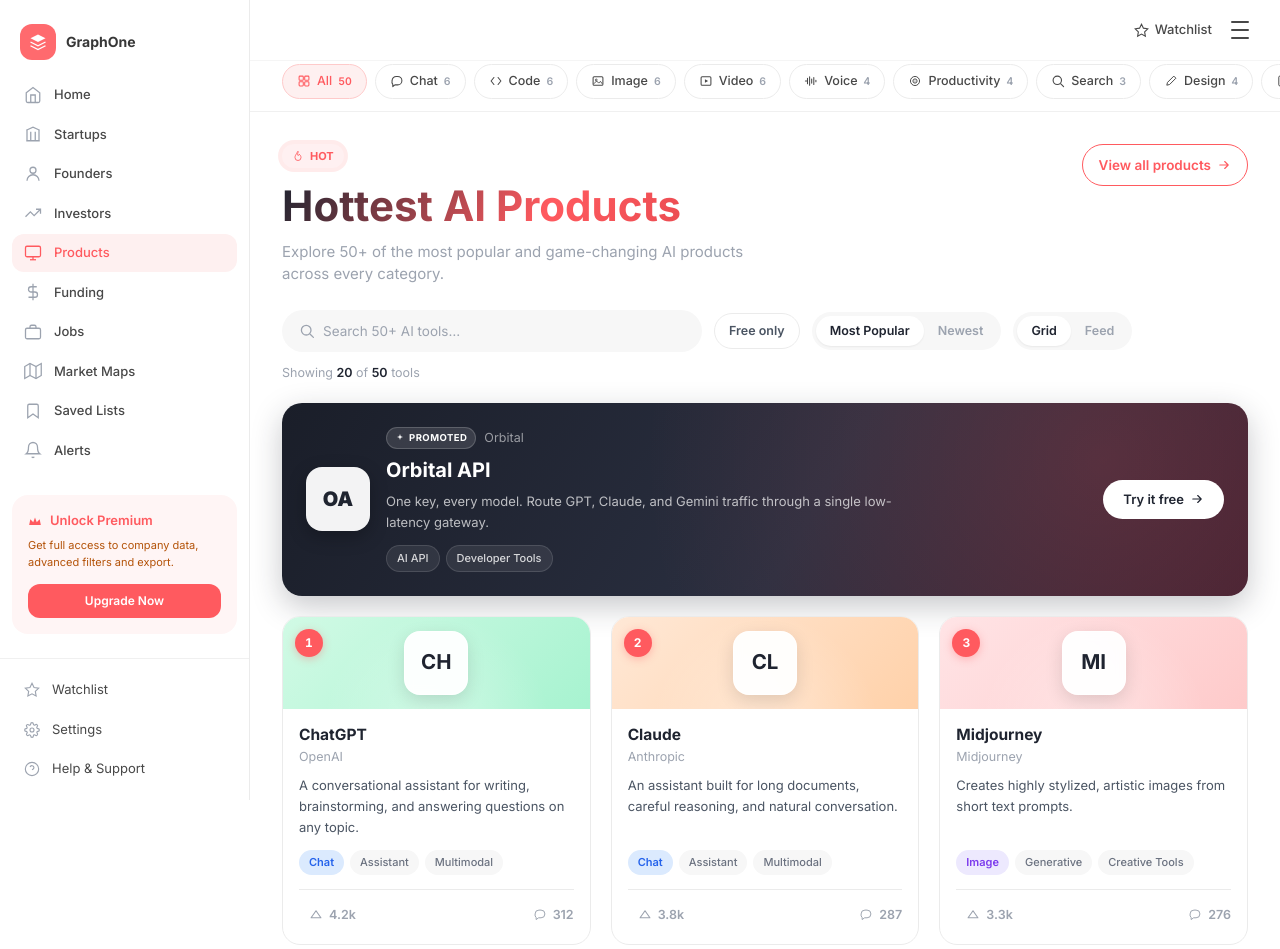
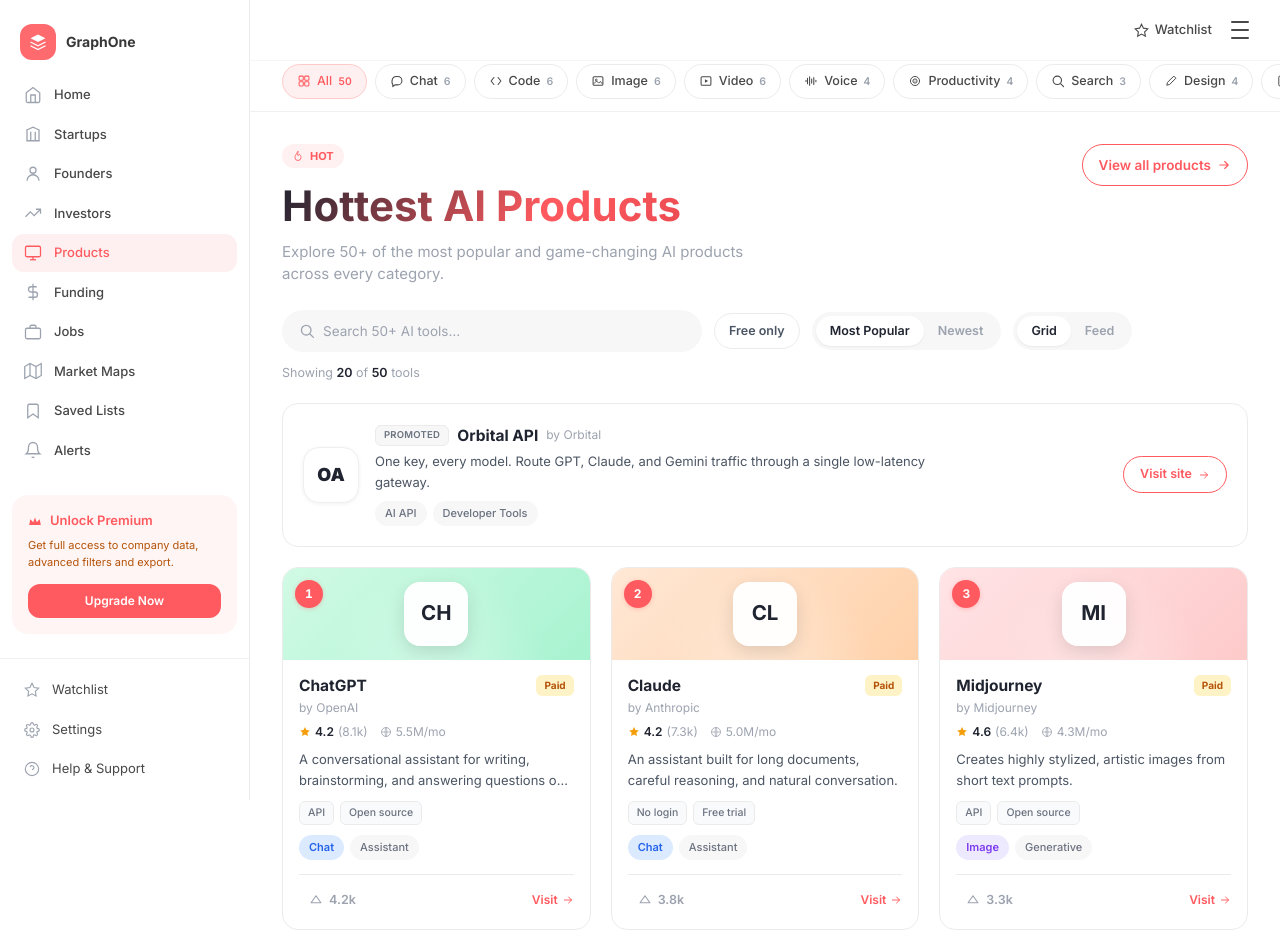
Before and after one commit to ayusho-o/Atlas-intellignce, a Next.js app: page /products in a window 1280 px wide. Shown: the top 949 px of the page. Built offline with nearby package versions, Linux system fonts and the light colour scheme.

Commit message:
feat: enrich products page - interleaved sponsors, free-by-category browse, Toolify content, PH-clean polish

```diff
--- a/src/app/products/page.tsx
+++ b/src/app/products/page.tsx
@@ -88,6 +88,8 @@
   bolt: (p) => (<svg viewBox="0 0 20 20" fill="none" {...p}><path d="M11 2L4 12h5l-1 6 8-10h-5l1-6z" stroke="currentColor" strokeWidth="1.4" strokeLinejoin="round"/></svg>),
   bars: (p) => (<svg viewBox="0 0 20 20" fill="none" {...p}><path d="M4 16V11M9 16V6M14 16V9M17 16V4" stroke="currentColor" strokeWidth="1.6" strokeLinecap="round"/></svg>),
   sparkle: (p) => (<svg viewBox="0 0 20 20" fill="none" {...p}><path d="M10 2l1.4 4.6L16 8l-4.6 1.4L10 14l-1.4-4.6L4 8l4.6-1.4L10 2z" fill="currentColor"/></svg>),
+  star: (p) => (<svg viewBox="0 0 20 20" fill="currentColor" {...p}><path d="M10 1.5l2.47 5 5.53.8-4 3.9.94 5.5L10 14.1l-4.94 2.6.94-5.5-4-3.9 5.53-.8z"/></svg>),
+  globe: (p) => (<svg viewBox="0 0 20 20" fill="none" {...p}><circle cx="10" cy="10" r="7.5" stroke="currentColor" strokeWidth="1.4"/><path d="M2.5 10h15M10 2.5c2 2.2 2 12.8 0 15M10 2.5c-2 2.2-2 12.8 0 15" stroke="currentColor" strokeWidth="1.2"/></svg>),
   arrow: (p) => (<svg viewBox="0 0 20 20" fill="none" {...p}><path d="M4 10h12M11 5l5 5-5 5" stroke="currentColor" strokeWidth="1.6" strokeLinecap="round" strokeLinejoin="round"/></svg>),
   upvote: ({ filled, ...p }) => (<svg viewBox="0 0 20 20" {...p}><path d="M10 4L17 14H3L10 4Z" fill={filled ? COLORS.red : "none"} stroke={filled ? COLORS.red : COLORS.gray} strokeWidth="1.6" strokeLinejoin="round"/></svg>),
   comment: (p) => (<svg viewBox="0 0 20 20" fill="none" {...p}><path d="M3 8.5a5.5 5.5 0 015.5-5.5h3A5.5 5.5 0 0117 8.5v0a5.5 5.5 0 01-5.5 5.5H8l-3.5 2.5v-2.8A5.5 5.5 0 013 8.5z" stroke="currentColor" strokeWidth="1.4" strokeLinejoin="round"/></svg>),
@@ -212,6 +214,16 @@
 
 const PRODUCTS = RAW.map((row, i) => {
   const [name, maker, categoryId, tagline, url, upvotes, comments, ago, isFree] = row;
+  // Derive Toolify-style metadata deterministically from existing fields
+  const pricing = isFree
+    ? (upvotes > 1000 ? "Freemium" : "Free")
+    : (upvotes > 2000 ? "Paid" : "Freemium");
+  const rating = (4.2 + ((upvotes % 8) / 10)).toFixed(1); // 4.2–4.9
+  const reviews = Math.round(upvotes * 1.7 + comments * 3);
+  const visitsNum = Math.round(upvotes * 1.3 + 40); // in thousands
+  const visits = visitsNum >= 1000 ? `${(visitsNum / 1000).toFixed(1)}M` : `${visitsNum}K`;
+  const FEATURE_POOL = ["API", "No login", "Open source", "Free trial", "Chrome ext.", "Mobile app"];
+  const features = [FEATURE_POOL[i % FEATURE_POOL.length], FEATURE_POOL[(i + 2) % FEATURE_POOL.length]];
   return {
     id: `prod-${i + 1}`,
     name,
@@ -223,6 +235,11 @@
     comments,
     launchedAt: daysAgo(ago),
     isFree,
+    pricing,
+    rating,
+    reviews,
+    visits,
+    features,
     gradient: GRADIENTS[i % GRADIENTS.length],
     monogram: name.replace(/[^A-Za-z0-9]/g, "").slice(0, 2).toUpperCase(),
     topics: TOPIC_CHIPS[categoryId] || [],
@@ -230,7 +247,9 @@
 });
 
 // One sponsored slot pinned to the top of the feed (Product Hunt pattern).
-// Visually distinct from organic results via the PROMOTED label + outline.
+// Sponsored slots (Product Hunt / Toolify pattern). Kept visually quieter than
+// organic cards — light card + small "Promoted" tag — and interleaved through
+// the feed rather than all pinned at the top.
 const PROMOTED = {
   id: "promoted-1",
   name: "Orbital API",
@@ -242,6 +261,30 @@
   monogram: "OA",
   topics: ["AI API", "Developer Tools"],
 };
+
+const SPONSORS = [
+  PROMOTED,
+  {
+    id: "promoted-2",
+    name: "Nimbus Deploy",
+    maker: "Nimbus",
+    categoryId: "code",
+    tagline: "Ship AI apps to production in one command. Auto-scaling GPU infra with zero config.",
+    url: "#",
+    monogram: "ND",
+    topics: ["DevOps", "GPU Cloud"],
+  },
+  {
+    id: "promoted-3",
+    name: "Lumen Analytics",
+    maker: "Lumen",
+    categoryId: "data",
+    tagline: "Turn product usage into plain-English insights. Connect your warehouse and just ask.",
+    url: "#",
+    monogram: "LA",
+    topics: ["Analytics", "BI"],
+  },
+];
 
 /* ---------------------------- date-bucket helpers (BetaList-style feed) ---------------------------- */
 function bucketLabel(daysSince) {
@@ -300,7 +343,7 @@
 
   return (
     <div
-      className="product-card group relative flex flex-col rounded-[18px] overflow-hidden"
+      className="product-card group relative flex flex-col rounded-2xl overflow-hidden"
       style={{ border: `1px solid ${COLORS.border}`, background: "#fff" }}
     >
       {/* Gradient header with centered logo */}
@@ -338,19 +381,55 @@
 
       {/* Body */}
       <div className="flex-1 flex flex-col px-4 pt-3.5 pb-4">
-        <div className="flex items-center gap-2">
+        <div className="flex items-center justify-between gap-2">
           <a href={product.url} target="_blank" rel="noreferrer" className="text-[15.5px] font-bold hover:underline truncate" style={{ color: COLORS.dark }}>
             {product.name}
           </a>
+          {/* Pricing badge */}
+          <span
+            className="text-[10px] font-bold px-2 py-[3px] rounded-md flex-shrink-0"
+            style={
+              product.pricing === "Free"
+                ? { background: "#DCFCE7", color: "#16A34A" }
+                : product.pricing === "Freemium"
+                ? { background: "#EFF6FF", color: "#2563EB" }
+                : { background: "#FEF3C7", color: "#B45309" }
+            }
+          >
+            {product.pricing}
+          </span>
         </div>
-        <span className="text-[12.5px] mt-0.5" style={{ color: COLORS.gray }}>{product.maker}</span>
-        <p className="text-[13px] mt-2 leading-relaxed flex-1 line-clamp-3" style={{ color: "#4B5563" }}>{product.tagline}</p>
+        <span className="text-[12px] mt-0.5" style={{ color: COLORS.gray }}>by {product.maker}</span>
 
-        <div className="flex items-center gap-1.5 mt-3 flex-wrap">
+        {/* Rating + visits metadata row */}
+        <div className="flex items-center gap-3 mt-1.5">
+          <span className="flex items-center gap-1 text-[12px] font-semibold" style={{ color: "#1F2430" }}>
+            <I.star className="w-3 h-3" style={{ color: "#F59E0B" }} />
+            {product.rating}
+            <span className="font-normal" style={{ color: COLORS.gray }}>({product.reviews >= 1000 ? `${(product.reviews / 1000).toFixed(1)}k` : product.reviews})</span>
+          </span>
+          <span className="flex items-center gap-1 text-[12px]" style={{ color: COLORS.gray }}>
+            <I.globe className="w-3 h-3" />
+            {product.visits}/mo
+          </span>
+        </div>
+
+        <p className="text-[13px] mt-2 leading-relaxed flex-1 line-clamp-2" style={{ color: "#4B5563" }}>{product.tagline}</p>
+
+        {/* Feature chips */}
+        <div className="flex items-center gap-1.5 mt-2.5 flex-wrap">
+          {product.features.map((f) => (
+            <span key={f} className="text-[10.5px] font-medium px-2 py-[3px] rounded-md" style={{ background: "#F9FAFB", color: "#6B7280", border: `1px solid ${COLORS.border}` }}>
+              {f}
+            </span>
+          ))}
+        </div>
+
+        <div className="flex items-center gap-1.5 mt-2.5 flex-wrap">
           <span className="text-[11px] font-semibold px-2.5 py-1 rounded-full" style={{ background: tag.bg, color: tag.color }}>
             {category?.label}
           </span>
-          {product.topics.map((t) => (
+          {product.topics.slice(0, 1).map((t) => (
             <span key={t} className="topic-chip text-[11px] font-medium px-2.5 py-1 rounded-full" style={{ background: COLORS.bg, color: "#6B7280" }}>
               {t}
             </span>
@@ -366,10 +445,15 @@
             <I.upvote filled={isUpvoted} className="w-3.5 h-3.5" />
             {displayUpvotes >= 1000 ? `${(displayUpvotes / 1000).toFixed(1)}k` : displayUpvotes}
           </button>
-          <span className="flex items-center gap-1.5 text-[12.5px] font-semibold" style={{ color: COLORS.gray }}>
-            <I.comment className="w-3.5 h-3.5" />
-            {product.comments}
-          </span>
+          <a
+            href={product.url}
+            target="_blank"
+            rel="noreferrer"
+            className="flex items-center gap-1 text-[12px] font-semibold hover:underline"
+            style={{ color: COLORS.red }}
+          >
+            Visit <I.arrow className="w-3 h-3" />
+          </a>
         </div>
       </div>
     </div>
@@ -379,35 +463,32 @@
 function PromotedCard({ product }) {
   return (
     <div
-      className="promoted-card relative flex flex-col sm:flex-row sm:items-center gap-4 rounded-[20px] overflow-hidden p-5 sm:p-6"
-      style={{ background: "linear-gradient(120deg,#1A1E29 0%,#2A2F40 55%,#3A2030 100%)", boxShadow: "0 10px 30px rgba(31,36,48,.25)" }}
+      className="promoted-card flex flex-col sm:flex-row sm:items-center gap-4 rounded-2xl p-4 sm:p-5"
+      style={{ background: "#fff", border: `1px solid ${COLORS.border}` }}
     >
-      {/* glow accent */}
-      <div className="absolute inset-0 pointer-events-none" style={{ background: "radial-gradient(circle at 85% 30%, rgba(255,90,95,.18), transparent 55%)" }} />
-
       {/* Logo */}
       <div
-        className="relative z-10 w-16 h-16 rounded-2xl flex items-center justify-center flex-shrink-0 overflow-hidden"
-        style={{ background: "rgba(255,255,255,.95)", boxShadow: "0 6px 18px rgba(0,0,0,0.25)" }}
+        className="w-14 h-14 rounded-2xl flex items-center justify-center flex-shrink-0 overflow-hidden"
+        style={{ background: "#fff", border: "1px solid #EFEFEF", boxShadow: "0 1px 4px rgba(16,24,40,.06)" }}
       >
-        <span className="text-[20px] font-black" style={{ color: "#1F2430" }}>{product.monogram}</span>
+        <span className="text-[18px] font-black" style={{ color: COLORS.dark }}>{product.monogram}</span>
       </div>
 
       {/* Content */}
-      <div className="relative z-10 flex-1 min-w-0">
-        <div className="flex items-center gap-2 flex-wrap mb-1.5">
-          <span className="text-[9.5px] font-bold uppercase tracking-wider px-2 py-[3px] rounded-full flex items-center gap-1" style={{ background: "rgba(255,255,255,.12)", color: "#fff", border: "1px solid rgba(255,255,255,.18)" }}>
-            <I.sparkle className="w-2.5 h-2.5" /> Promoted
+      <div className="flex-1 min-w-0">
+        <div className="flex items-center gap-2 flex-wrap mb-1">
+          <span className="text-[9.5px] font-semibold uppercase tracking-wide px-2 py-[2px] rounded-md" style={{ background: COLORS.bg, color: "#6B7280", border: `1px solid ${COLORS.border}` }}>
+            Promoted
           </span>
-          <span className="text-[12.5px]" style={{ color: "rgba(255,255,255,.55)" }}>{product.maker}</span>
-        </div>
-        <a href={product.url} className="text-[18px] sm:text-[20px] font-bold hover:underline block" style={{ color: "#fff" }}>
+          <a href={product.url} className="text-[15.5px] font-bold hover:underline" style={{ color: COLORS.dark }}>
             {product.name}
           </a>
-        <p className="text-[13px] mt-1.5 leading-relaxed max-w-[520px]" style={{ color: "rgba(255,255,255,.7)" }}>{product.tagline}</p>
-        <div className="flex items-center gap-1.5 mt-3 flex-wrap">
+          <span className="text-[12px]" style={{ color: COLORS.gray }}>by {product.maker}</span>
+        </div>
+        <p className="text-[13px] leading-relaxed max-w-[560px]" style={{ color: "#4B5563" }}>{product.tagline}</p>
+        <div className="flex items-center gap-1.5 mt-2 flex-wrap">
           {product.topics.map((t) => (
-            <span key={t} className="text-[11px] font-medium px-2.5 py-1 rounded-full" style={{ background: "rgba(255,255,255,.08)", color: "rgba(255,255,255,.8)", border: "1px solid rgba(255,255,255,.12)" }}>
+            <span key={t} className="text-[11px] font-medium px-2.5 py-1 rounded-full" style={{ background: COLORS.bg, color: "#6B7280" }}>
               {t}
             </span>
           ))}
@@ -417,10 +498,10 @@
       {/* CTA */}
       <a
         href={product.url}
-        className="btn-press relative z-10 flex items-center justify-center gap-1.5 text-[13px] font-semibold px-5 py-2.5 rounded-full flex-shrink-0 self-start sm:self-center"
-        style={{ background: "#fff", color: "#1F2430" }}
+        className="btn-outline-red flex items-center justify-center gap-1.5 text-[12.5px] font-semibold px-4 py-2 rounded-full flex-shrink-0 self-start sm:self-center"
+        style={{ border: `1.5px solid ${COLORS.red}`, color: COLORS.red, background: "#fff" }}
       >
-        Try it free <I.arrow className="w-3.5 h-3.5" />
+        Visit site <I.arrow className="w-3 h-3" />
       </a>
     </div>
   );
@@ -531,22 +612,26 @@
         .no-scrollbar::-webkit-scrollbar{display:none}
         .no-scrollbar{scrollbar-width:none}
 
-        /* Product card hover lift */
+        /* ── Card hover — richer lift + logo/header motion ── */
         .product-card {
-          transition: transform .2s ease, box-shadow .2s ease, border-color .2s ease;
+          transition: transform .22s cubic-bezier(.22,1,.36,1), box-shadow .22s ease, border-color .22s ease;
         }
         .product-card:hover {
-          transform: translateY(-3px);
-          box-shadow: 0 12px 32px rgba(0,0,0,.08), 0 2px 8px rgba(0,0,0,.04) !important;
+          transform: translateY(-5px);
+          box-shadow: 0 16px 36px rgba(16,24,40,.12), 0 3px 10px rgba(16,24,40,.05) !important;
           border-color: #D0D5DD !important;
         }
+        .card-header-bg { transition: transform .45s ease; }
+        .product-card:hover .card-header-bg { transform: scale(1.08); }
+        .monogram-tile { transition: transform .3s cubic-bezier(.34,1.56,.64,1); }
+        .product-card:hover .monogram-tile { transform: scale(1.06) translateY(-2px); }
 
-        /* Upvote button pulse */
+        /* Upvote button press */
         .upvote-btn {
-          transition: transform .15s ease, color .15s ease;
+          transition: background .15s ease, color .15s ease;
         }
         .upvote-btn:active {
-          transform: scale(.88);
+          transform: scale(.94);
         }
 
         /* Feed row hover */
@@ -561,13 +646,12 @@
           background: #F8F9FB;
         }
 
-        /* Category pill hover */
+        /* Category pill hover — subtle */
         .cat-pill {
-          transition: all .15s ease;
+          transition: background .15s ease, border-color .15s ease, color .15s ease;
         }
         .cat-pill:hover {
-          transform: scale(1.03);
-          box-shadow: 0 2px 8px rgba(0,0,0,.06);
+          border-color: #D0D5DD;
         }
 
         /* Search bar focus */
@@ -581,22 +665,10 @@
           background: #fff !important;
         }
 
-        /* Promoted card shimmer */
+        /* Promoted card — quiet, no shimmer */
         .promoted-card {
           position: relative;
           overflow: hidden;
-        }
-        .promoted-card::before {
-          content: '';
-          position: absolute;
-          top: 0; left: -100%;
-          width: 50%; height: 100%;
-          background: linear-gradient(90deg, transparent, rgba(255,255,255,.08), transparent);
-          animation: shimmer 3s infinite;
-        }
-        @keyframes shimmer {
-          0% { left: -100%; }
-          100% { left: 200%; }
         }
 
         /* Responsive */
@@ -636,31 +708,13 @@
           transform: translateY(-1px);
         }
 
-        /* ── Entrance animations ── */
+        /* ── Entrance animations (hero + controls only, no card stagger) ── */
         @keyframes fadeUp {
-          from { opacity: 0; transform: translateY(14px); }
+          from { opacity: 0; transform: translateY(10px); }
           to   { opacity: 1; transform: translateY(0); }
         }
-        @keyframes fadeIn {
-          from { opacity: 0; }
-          to   { opacity: 1; }
-        }
-        .products-hero { animation: fadeUp .5s cubic-bezier(.22,1,.36,1) both; }
-        .products-controls { animation: fadeUp .5s cubic-bezier(.22,1,.36,1) .08s both; }
-
-        /* Staggered card entrance */
-        .product-card {
-          animation: fadeUp .45s cubic-bezier(.22,1,.36,1) both;
-        }
-        .products-grid > *:nth-child(1)  .product-card,
-        .products-grid > .product-card:nth-child(1)  { animation-delay: .02s; }
-        .products-grid > .product-card:nth-child(2)  { animation-delay: .06s; }
-        .products-grid > .product-card:nth-child(3)  { animation-delay: .10s; }
-        .products-grid > .product-card:nth-child(4)  { animation-delay: .14s; }
-        .products-grid > .product-card:nth-child(5)  { animation-delay: .18s; }
-        .products-grid > .product-card:nth-child(6)  { animation-delay: .22s; }
-        .products-grid > .product-card:nth-child(7)  { animation-delay: .26s; }
-        .products-grid > .product-card:nth-child(8)  { animation-delay: .30s; }
+        .products-hero { animation: fadeUp .4s ease both; }
+        .products-controls { animation: fadeUp .4s ease .06s both; }
 
         /* Gradient hero title */
         .hero-title {
@@ -670,44 +724,34 @@
           -webkit-text-fill-color: transparent;
         }
 
-        /* HOT badge gentle pulse */
-        .hot-badge {
-          animation: hotPulse 2.4s ease-in-out infinite;
-        }
-        @keyframes hotPulse {
-          0%, 100% { box-shadow: 0 0 0 0 rgba(255,90,95,.0); }
-          50%      { box-shadow: 0 0 0 4px rgba(255,90,95,.12); }
-        }
+        /* HOT badge — static */
+        .hot-badge { }
 
-        /* Rank badge for top 3 — subtle glow */
+        /* Rank badge for top 3 — subtle */
         .rank-top3 {
-          box-shadow: 0 2px 8px rgba(255,90,95,.35);
+          box-shadow: 0 1px 4px rgba(255,90,95,.3);
         }
 
         /* NEW badge */
         .new-badge {
-          backdrop-filter: blur(4px);
-          box-shadow: 0 2px 6px rgba(0,0,0,.08);
+          box-shadow: 0 1px 3px rgba(0,0,0,.08);
         }
 
-        /* Buttons — generic press + lift */
-        .btn-press { transition: transform .15s ease, box-shadow .2s ease, background .2s ease, color .2s ease; }
-        .btn-press:hover { transform: translateY(-1px); }
-        .btn-press:active { transform: translateY(0) scale(.97); }
+        /* Buttons — quiet press */
+        .btn-press { transition: background .18s ease, color .18s ease, border-color .18s ease; }
+        .btn-press:active { transform: scale(.98); }
 
         /* Outline accent button hover fill */
-        .btn-outline-red { transition: all .2s ease; }
-        .btn-outline-red:hover { background: #FF5A5F !important; color: #fff !important; box-shadow: 0 6px 16px rgba(255,90,95,.25); }
+        .btn-outline-red { transition: background .18s ease, color .18s ease; }
+        .btn-outline-red:hover { background: #FF5A5F !important; color: #fff !important; }
 
-        /* Card image header subtle zoom */
-        .card-header-bg { transition: transform .5s ease; }
-        .product-card:hover .card-header-bg { transform: scale(1.1); }
-
-        /* Logo tile pop on hover */
-        .monogram-tile { transition: transform .3s cubic-bezier(.34,1.56,.64,1); }
-        .product-card:hover .monogram-tile { transform: scale(1.08) translateY(-2px); }
-
-        /* Line clamp helper */
+        /* Line clamp helpers */
+        .line-clamp-2 {
+          display: -webkit-box;
+          -webkit-line-clamp: 2;
+          -webkit-box-orient: vertical;
+          overflow: hidden;
+        }
         .line-clamp-3 {
           display: -webkit-box;
           -webkit-line-clamp: 3;
@@ -715,12 +759,13 @@
           overflow: hidden;
         }
 
-        /* Promoted CTA hover */
-        .promoted-card .btn-press:hover { box-shadow: 0 6px 18px rgba(255,255,255,.2); }
+        /* Topic chip hover */
+        .topic-chip { transition: background .15s ease; }
+        .topic-chip:hover { background: #F0F0F0 !important; }
 
-        /* Topic chip hover */
-        .topic-chip { transition: all .15s ease; }
-        .topic-chip:hover { background: #F0F0F0 !important; }
+        /* Browse-by-category tile hover */
+        .browse-tile { transition: border-color .15s ease, box-shadow .15s ease, transform .15s ease; }
+        .browse-tile:hover { border-color: #D0D5DD; box-shadow: 0 4px 14px rgba(16,24,40,.06); transform: translateY(-1px); }
       `}</style>
 
       <Sidebar />
@@ -836,24 +881,30 @@
             </div>
           ) : viewMode === "grid" ? (
             <>
-              {/* promoted slot, always pinned first, only on page 1 / no active search noise */}
-              {!query.trim() && (
-                <div className="mb-5">
-                  <PromotedCard product={PROMOTED} />
+              <div className="products-grid grid gap-5" style={{ gridTemplateColumns: "repeat(auto-fill, minmax(230px, 1fr))" }}>
+                {visible.map((p, i) => {
+                  // Interleave a sponsor card (full-width) before the 1st card and
+                  // after every 8 organic cards — quieter than organic, clearly labeled.
+                  const sponsorBreaks = [0, 8, 16];
+                  const sponsorIdx = sponsorBreaks.indexOf(i);
+                  const showSponsor = !query.trim() && sponsorIdx !== -1 && SPONSORS[sponsorIdx];
+                  return (
+                    <React.Fragment key={p.id}>
+                      {showSponsor && (
+                        <div style={{ gridColumn: "1 / -1" }}>
+                          <PromotedCard product={SPONSORS[sponsorIdx]} />
                         </div>
                       )}
-
-              <div className="products-grid grid gap-5" style={{ gridTemplateColumns: "repeat(auto-fill, minmax(230px, 1fr))" }}>
-                {visible.map((p, i) => (
                       <ProductCard
-                    key={p.id}
                         product={p}
                         rank={i + 1}
                         isUpvoted={upvoted.has(p.id)}
                         onUpvote={toggleUpvote}
                         isNew={daysSince(p.launchedAt) <= 14}
                       />
-                ))}
+                    </React.Fragment>
+                  );
+                })}
               </div>
 
               {visibleCount < filtered.length && (
@@ -897,6 +948,44 @@
             </div>
           )}
 
+          {/* ── Free AI Tools by Category — browse module (Toolify pattern) ── */}
+          <div className="mt-10">
+            <div className="flex items-center justify-between mb-4">
+              <div>
+                <h2 className="text-[18px] font-bold" style={{ color: COLORS.dark }}>Free AI Tools by Category</h2>
+                <p className="text-[13px] mt-0.5" style={{ color: COLORS.gray }}>Browse the best free and freemium tools across every category.</p>
+              </div>
+            </div>
+            <div className="grid gap-3" style={{ gridTemplateColumns: "repeat(auto-fill, minmax(200px, 1fr))" }}>
+              {CATEGORIES.filter((c) => c.id !== "all").map((c) => {
+                const tag = TAG_STYLE[c.id];
+                const count = categoryCounts[c.id] ?? 0;
+                return (
+                  <button
+                    key={c.id}
+                    onClick={() => { setActiveCategory(c.id); setFreeOnly(true); setVisibleCount(20); if (typeof window !== "undefined") window.scrollTo({ top: 0, behavior: "smooth" }); }}
+                    className="browse-tile group flex items-center gap-3 p-3.5 rounded-xl text-left"
+                    style={{ background: "#fff", border: `1px solid ${COLORS.border}` }}
+                  >
+                    <div
+                      className="w-10 h-10 rounded-lg flex items-center justify-center flex-shrink-0"
+                      style={{ background: tag?.bg ?? COLORS.bg, color: tag?.color ?? COLORS.gray }}
+                    >
+                      <c.icon className="w-4.5 h-4.5" />
+                    </div>
+                    <div className="min-w-0">
+                      <p className="text-[13.5px] font-semibold truncate" style={{ color: COLORS.dark }}>Free {c.label} Tools</p>
+                      <p className="text-[11.5px]" style={{ color: COLORS.gray }}>{count} {count === 1 ? "tool" : "tools"}</p>
+                    </div>
+                    <span className="ml-auto opacity-0 group-hover:opacity-100 transition-opacity" style={{ color: COLORS.red }}>
+                      <I.arrow className="w-3.5 h-3.5" />
+                    </span>
+                  </button>
+                );
+              })}
+            </div>
+          </div>
+
           {/* CTA banner */}
           <div
             className="cta-banner flex items-center justify-between gap-4 flex-wrap rounded-2xl px-6 py-5 mt-9"
```
Lines whose indentation alone changed are shown as unchanged.
